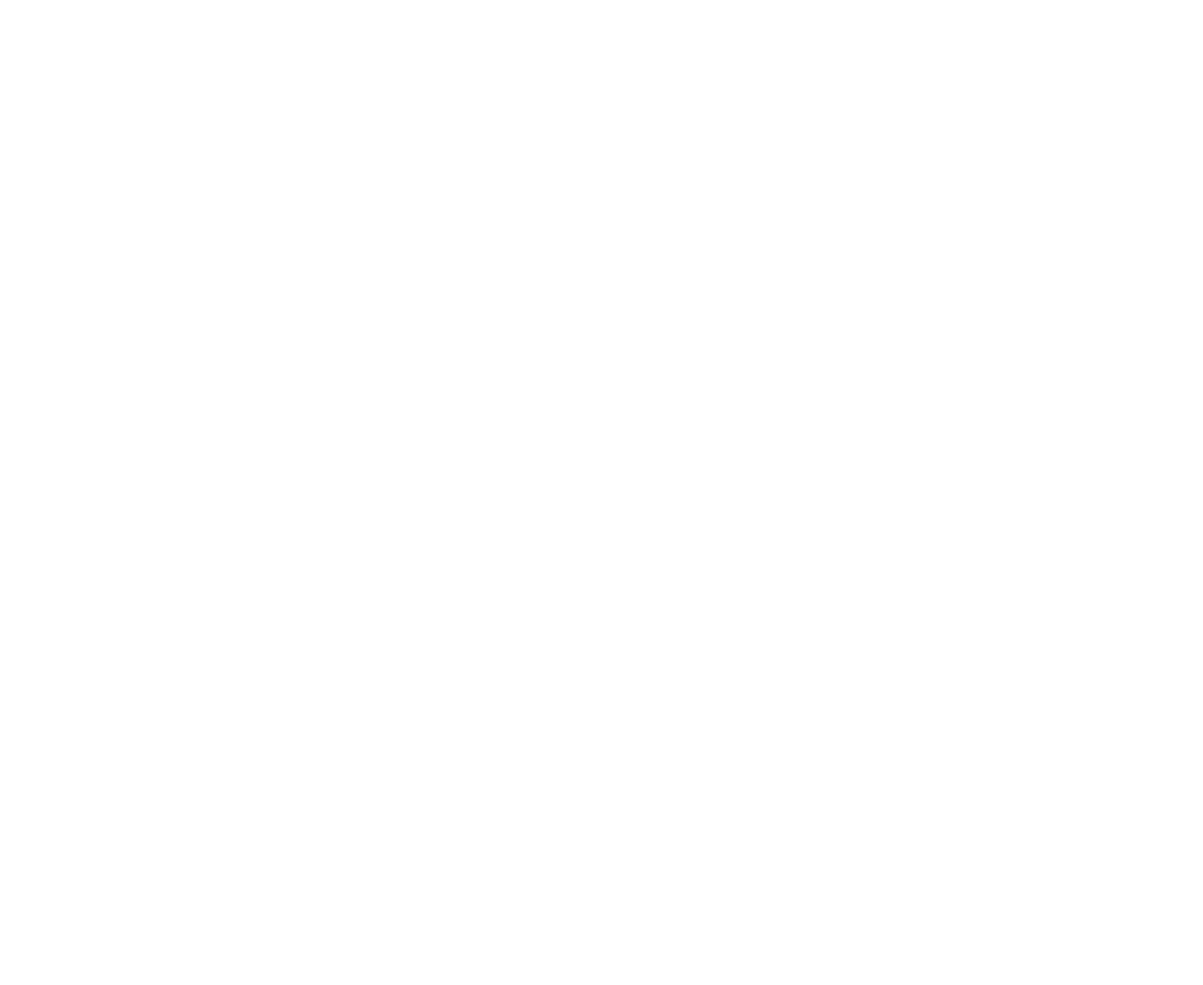
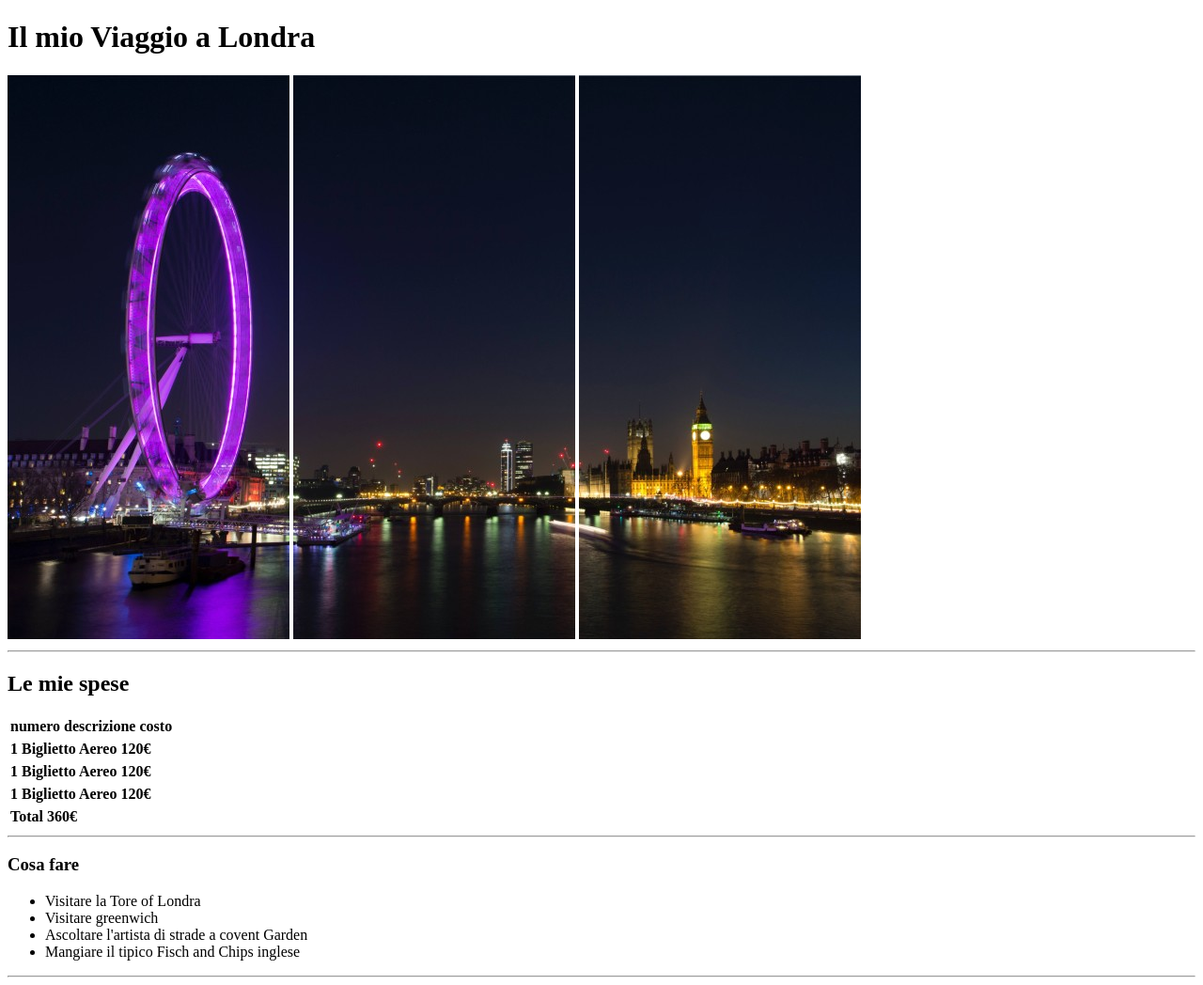
Before and after one commit to Bozo2023/html-london-trip, a plain HTML site: page index.html in a window 1280 px wide. Shown: the whole page at 94% size. Before the commit the page ends 800 px from the top, so only its background shows below. Drawn offline with Linux system fonts and the light colour scheme.

Commit message:
london-trip

```diff
--- a/index.html
+++ b/index.html
@@ -6,6 +6,57 @@
     <title>Document</title>
 </head>
 <body>
+    <strong><h1> Il mio Viaggio a Londra</h1></strong>
+        <img src="img/img/pexels-bill-emrich-230794-0.jpg" alt="">
+        <img src="img/img/pexels-bill-emrich-230794-1.jpg" alt="">
+        <img src="img/img/pexels-bill-emrich-230794-2.jpg" alt="">
+        <hr>
+        <strong><h2>Le mie spese</h2></strong>
+        <table>
+            <tr>
+                <th>numero</th>
+                <th>descrizione</th>
+                <th>costo</th>
+            </tr>
+        </table>
+        <table>
+            <tr>
+                <th>1</th>
+                <th>Biglietto Aereo</th>
+                <th>120&euro;</th>
+            </tr>
+        </table>
+        <table>
+            <tr>
+                <th>1</th>
+                <th>Biglietto Aereo</th>
+                <th>120&euro;</th>
+            </tr>
+        </table>
+        <table>
+            <tr>
+                <th>1</th>
+                <th>Biglietto Aereo</th>
+                <th>120&euro;</th>
+            </tr>
+        </table>
+        <table>
+            <tr>
+                <th>Total</th>
+                <th>360&euro;</th>
+            </tr>
+        </table>
+        <hr>
+        <h3>Cosa fare</h3>
+       <ul>
+        <li>Visitare la Tore of Londra</li>
+        <li>Visitare greenwich</li>
+        <li>Ascoltare l'artista di strade a covent Garden </li>
+        <li>Mangiare il tipico Fisch and Chips inglese</li>
+        </ul>
+        <hr>
+
+
 
 </body>
 </html>
```
Also changed, not shown: img/img/pexels-bill-emrich-230794-0.jpg (added), img/img/pexels-bill-emrich-230794-1.jpg (added), img/img/pexels-bill-emrich-230794-2.jpg (added), 1 other file.
